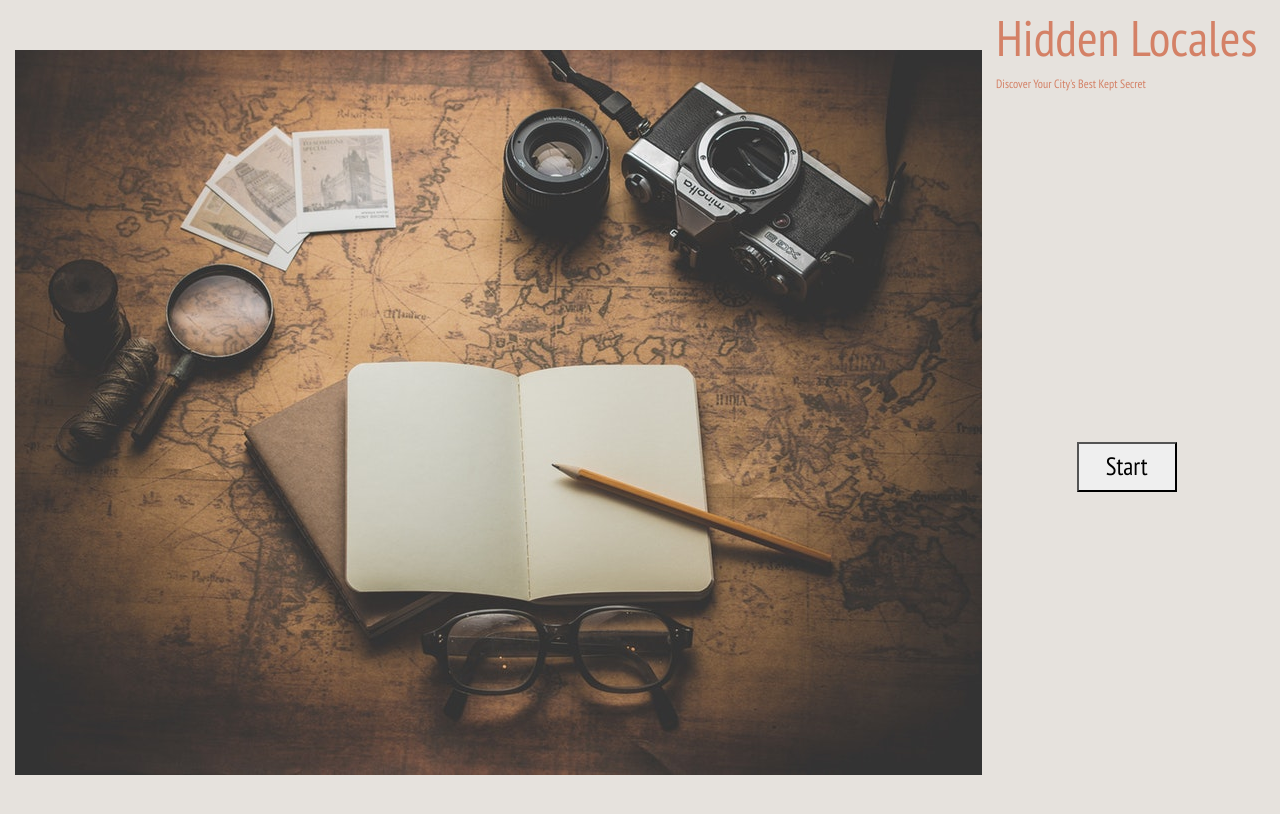
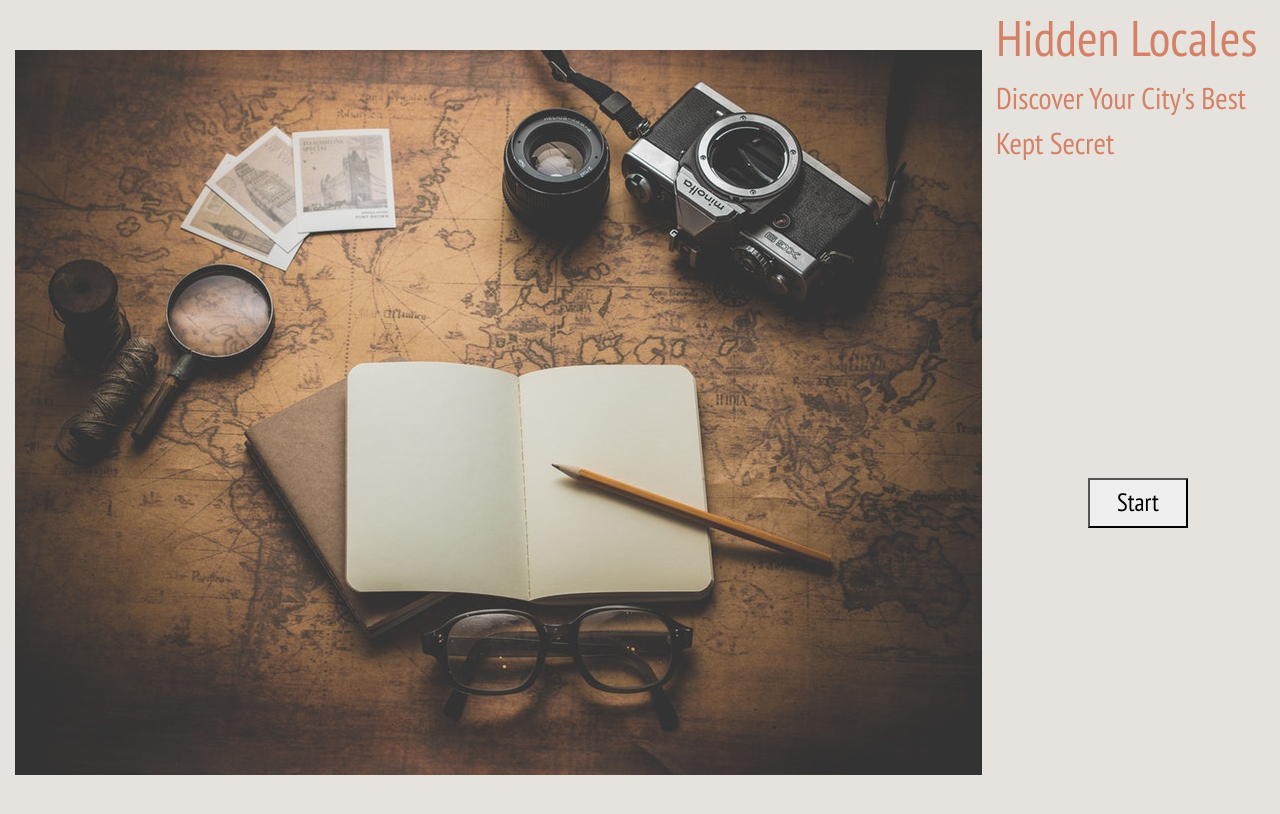
Before and after one commit to imalik18/travel_App, a React (Create React App) app in the folder client/: page / in a window 1280 px wide. Shown: the top 814 px of the page. Built offline with nearby package versions, Linux system fonts and the light colour scheme; a web font is replaced by a local one.

Commit message:
fixed the font size on landingpage description

```diff
--- a/client/src/components/LandingPage/LandingPage.css
+++ b/client/src/components/LandingPage/LandingPage.css
@@ -39,5 +39,5 @@
 }
 
 .title p {
-    font-size: 12px;
+    font-size: 30px;
 }
```
